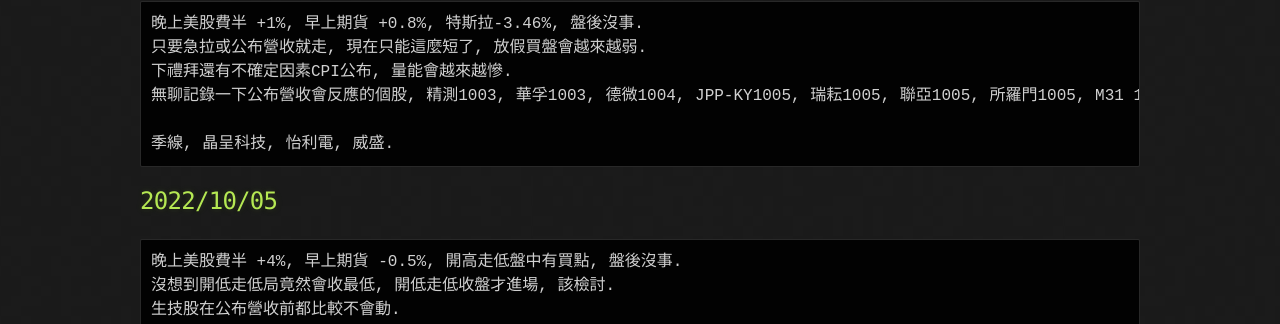
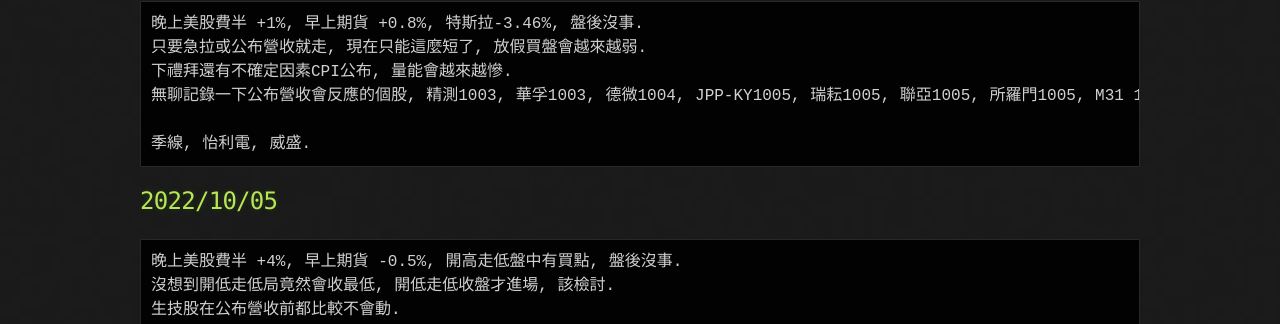
Before and after one commit to lepg5487/Stock_God, a Jekyll site: the page built from index.md, in a window 1280 px wide and 900 px high. Shown: the part 537-861 px from the top of the window. Built offline with Jekyll 4.4.1, drawn with Linux system fonts in a browser that asks for light colours; our own code applies the rules of GitHub Pages for plain Markdown files.

Commit message:
Update index.md

````diff
--- a/index.md
+++ b/index.md
@@ -19,7 +19,7 @@
 下禮拜還有不確定因素CPI公布, 量能會越來越慘.
 無聊記錄一下公布營收會反應的個股, 精測1003, 華孚1003, 德微1004, JPP-KY1005, 瑞耘1005, 聯亞1005, 所羅門1005, M31 1005.
 
-季線, 晶呈科技, 怡利電, 威盛.
+季線, 怡利電, 威盛.
 ```
 
 ## 2022/10/05
````
